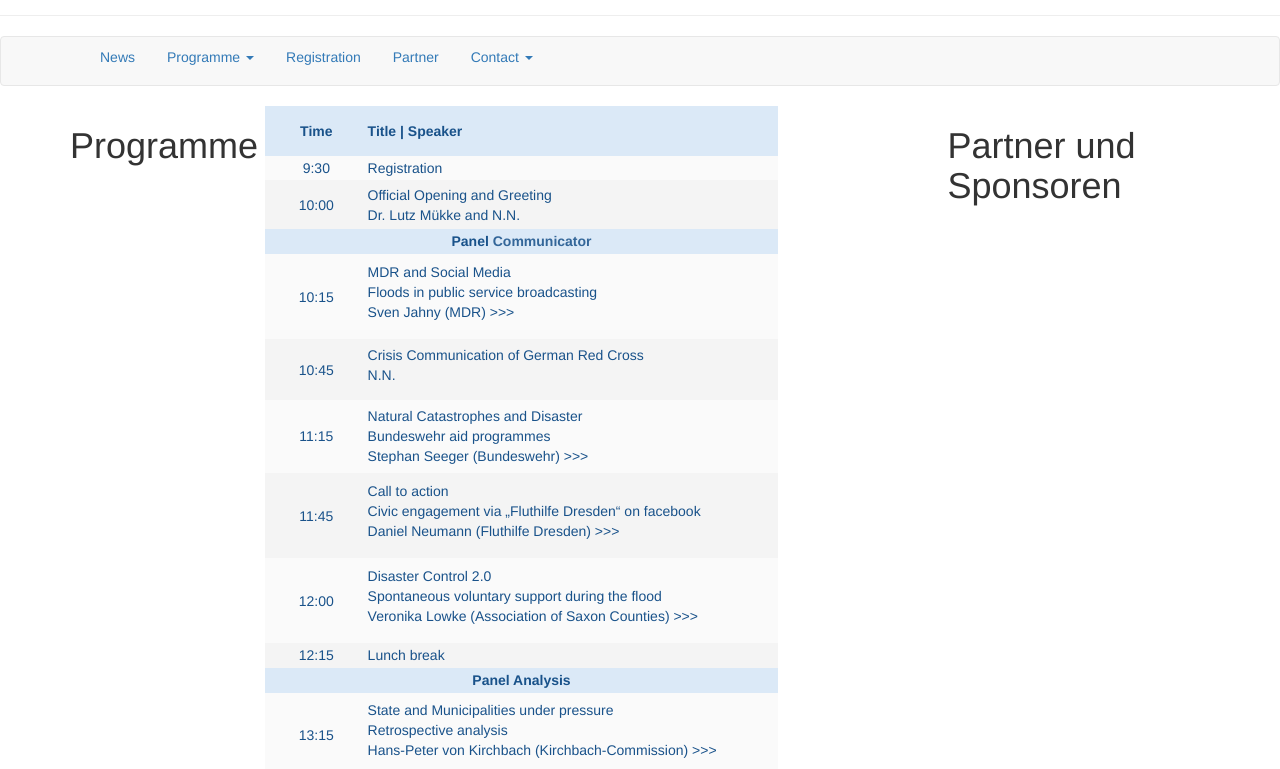
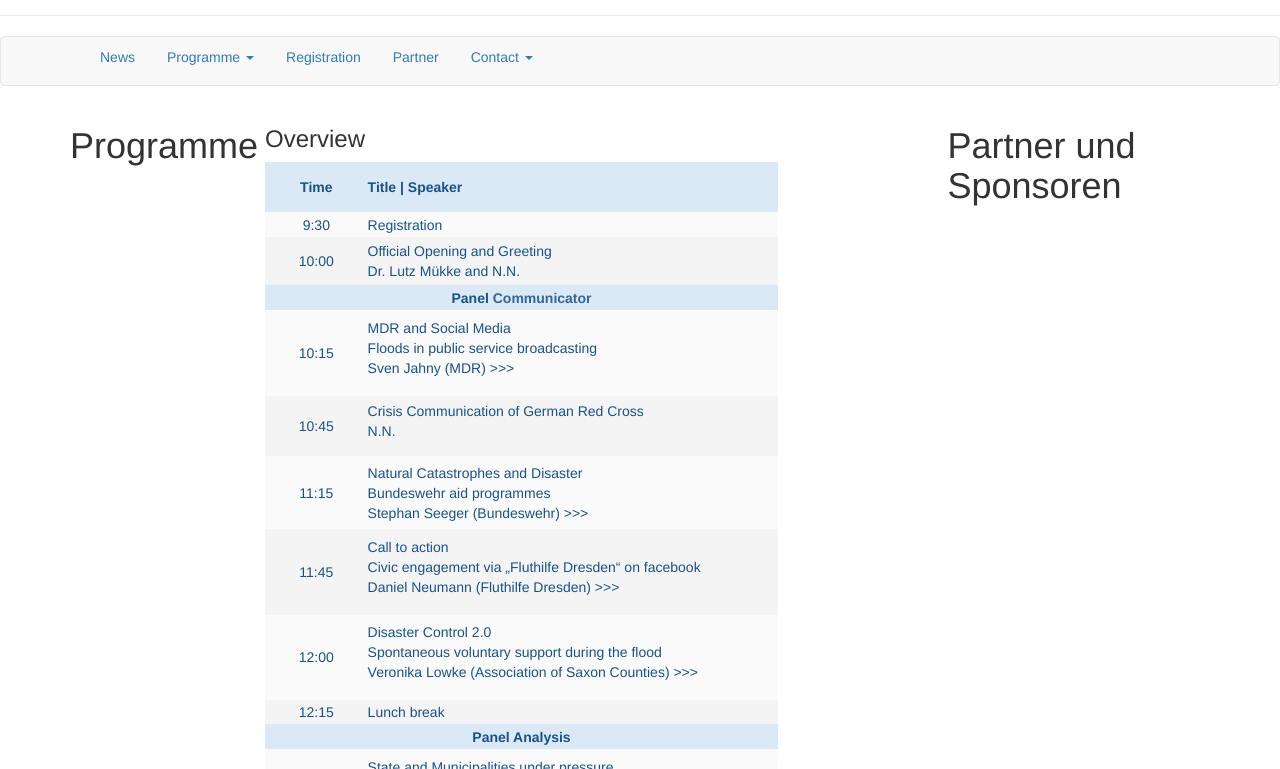
Before and after one commit to susedev/test, a Jekyll site: the page built from programme.html, in a window 1280 px wide and 900 px high, cut to the strip 131-900 px from the top of the window. Built offline with Jekyll 4.4.1, drawn with Linux system fonts in a browser that asks for light colours; nearby versions of some CDN libraries.

Commit message:
Edit from JekyllCMS

```diff
--- a/programme.html
+++ b/programme.html
@@ -2,6 +2,8 @@
 title: Programme
 language: en
 ---
+<h3>Overview</h3>
+
 <table align="left" border="0" border-color="#FFFFFF" cellpadding="50" cellspacing="10" style="height: 1298px;" width="513">
 	<thead>
 		<tr>
```
